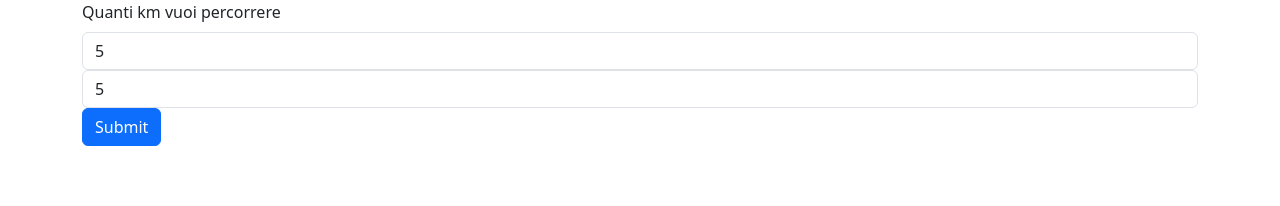
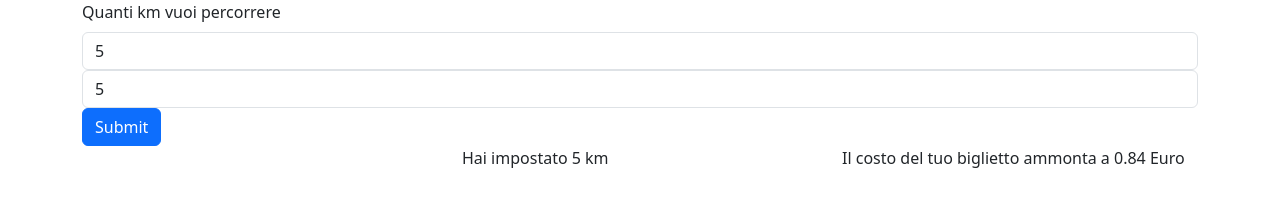
Before and after one commit to DavideCriscuolo/js-biglietto-treno-form, a plain HTML site: page index.html in a window 1280 px wide. Both pictures are taken after typing "5", "5" into the empty fields and a click on the button "Submit". Drawn offline with nearby package versions, Linux system fonts and the light colour scheme.

Commit message:
aggiunti risultati visualizzabili in pagina dall'utente

```diff
--- a/assets/js/main.js
+++ b/assets/js/main.js
@@ -10,6 +10,9 @@ va applicato uno sconto del 20% per i minorenni
 va applicato uno sconto del 40% per gli over 65.
 
 */
+const viewKmEl = document.querySelector(".jurneyKm");
+
+const viewPriceEl = document.querySelector(".priceTicket");
 
 //Il numero di chilometri da percorrere
 
@@ -29,11 +32,15 @@ function calcolaPrezzo(numeroKm, etauUser) {
   const scontoOver = (priceBiglietto * 40) / 100;
   const bliglietoOver = priceBiglietto - scontoOver;
   if (etauUser < 18) {
-    return bliglietoMino.toFixed(2);
+    return `Il costo del tuo biglietto ammonta a  ${bliglietoMino.toFixed(
+      2
+    )} Euro`;
   } else if (etauUser > 65) {
-    return bliglietoOver.toFixed(2);
+    return `Il costo del tuo biglietto ammonta a  ${bliglietoOver.toFixed(
+      2
+    )} Euro`;
   } else {
-    return `La tua èta non benificia di sconti e quindi il prezzp del biglietto è ${priceBiglietto.toFixed(
+    return `La tua età non benificia di sconti e quindi il prezzp del biglietto è ${priceBiglietto.toFixed(
       2
     )}  `;
   }
@@ -47,4 +54,6 @@ formEl.addEventListener("submit", function (e) {
   console.log(inpuntAgeElValue);
   console.log(inputKmUserElValue);
   console.log(costoBligietto);
+  viewKmEl.innerHTML = `Hai impostato ${inputKmUserElValue} km`;
+  viewPriceEl.innerHTML = costoBligietto;
 });
--- a/index.html
+++ b/index.html
@@ -27,6 +27,21 @@
                     Submit
                 </button>
             </form>
+            <div>
+                <div class="row">
+                    <div class="col">
+                        <h3 class="fullName"></h3>
+                        <span class="age"></span>
+                    </div>
+                    <div class="col">
+
+                        <span class="jurneyKm"></span>
+                    </div>
+                    <div class="col">
+                        <span class="priceTicket"></span>
+                    </div>
+                </div>
+            </div>
 
         </div>
 
```
